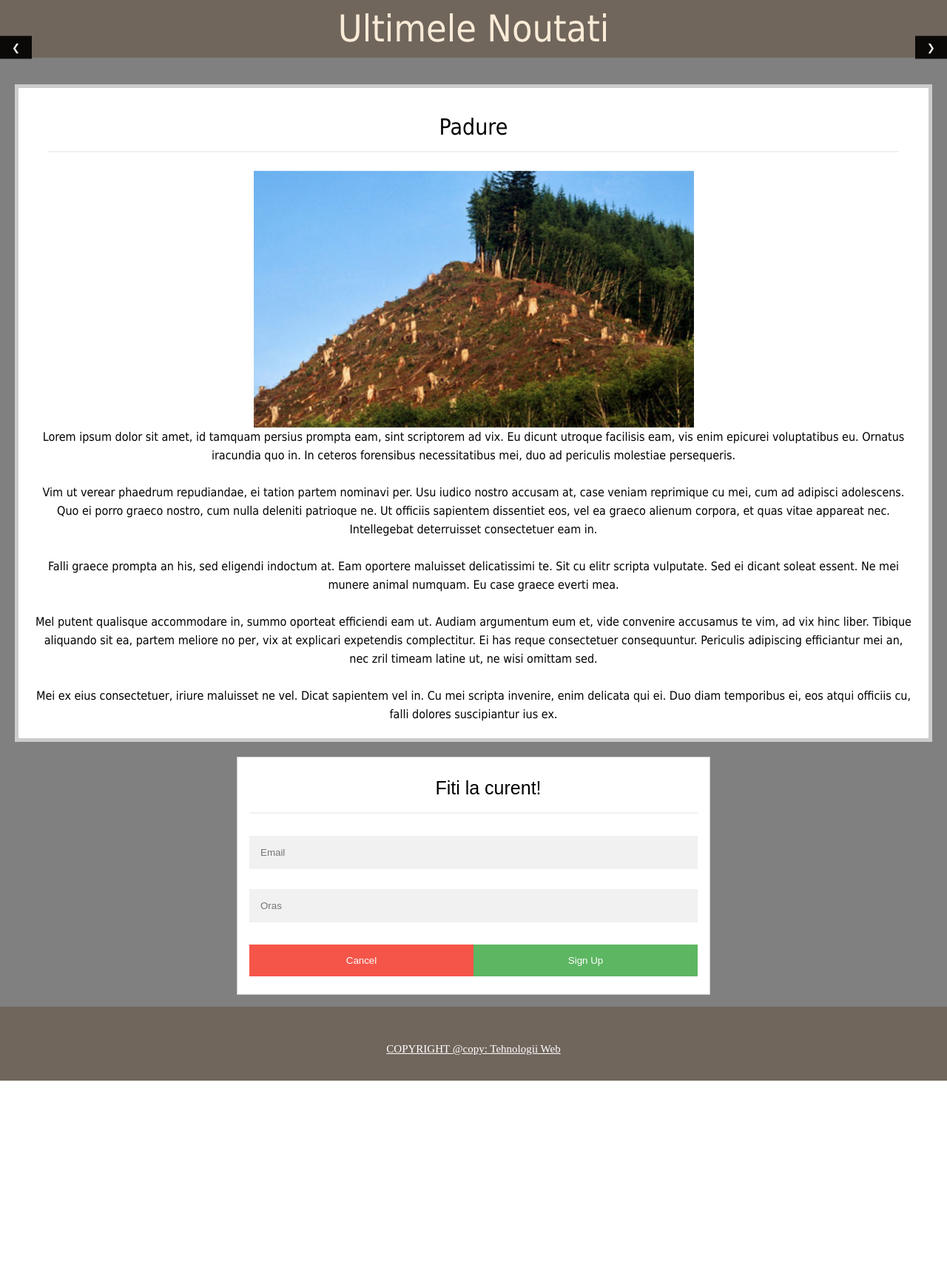
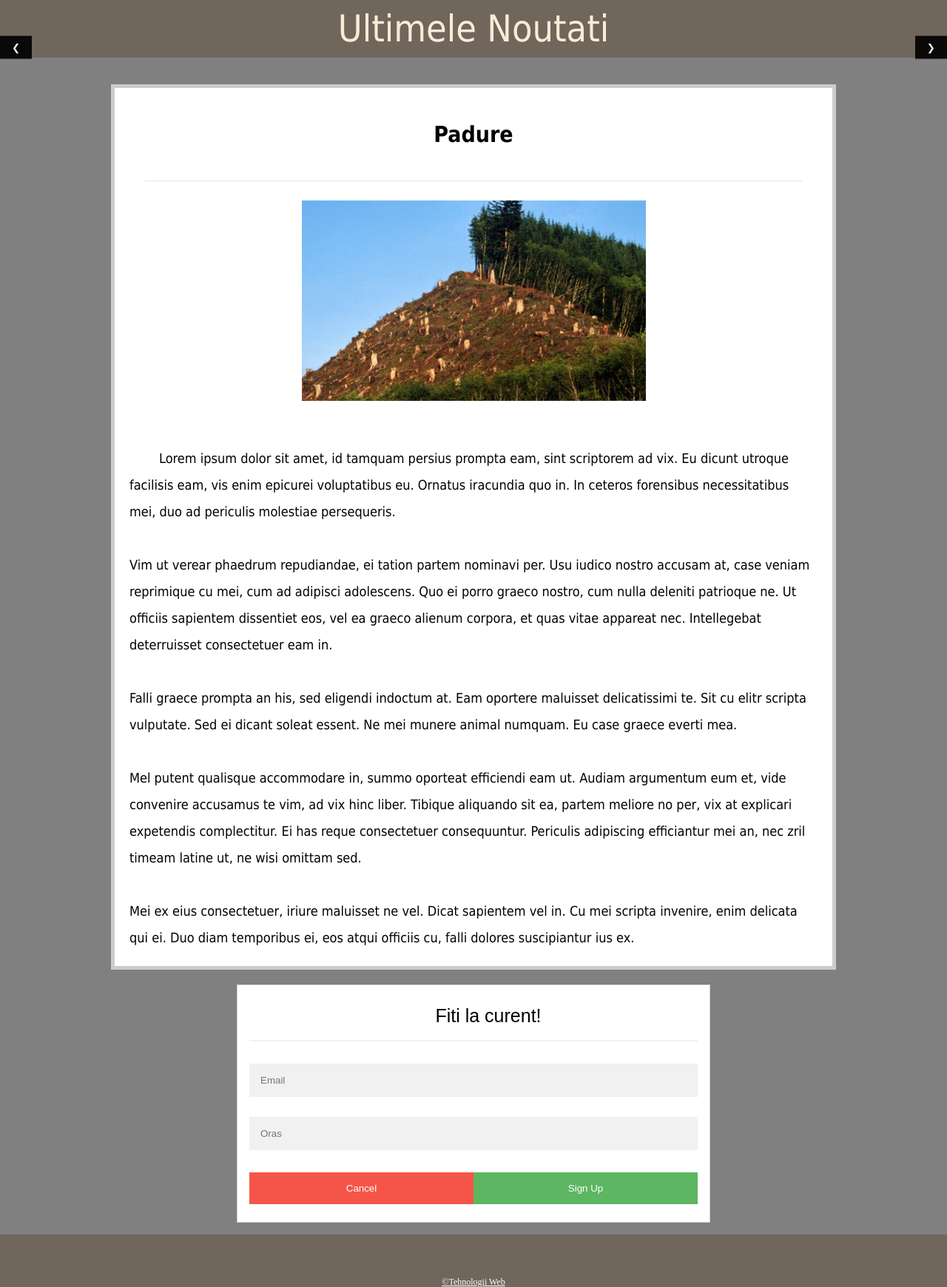
Before and after one commit to doriangh/Crisis-Containment-Service---A7, a PHP site: page / in a window 1280 px wide. Shown: the part 344-2084 px from the top of the page at 74% size. Before the commit the page ends 1805 px from the top, so only its background shows below. Run offline with PHP 8.4, Linux system fonts and the light colour scheme.

Commit message:
Mici modificari la fisierul de stil, si la pagina Acasa si Adauga

```diff
--- a/adauga.html
+++ b/adauga.html
@@ -2,8 +2,8 @@
 <html lang="ro">
 
     <head>
+        <title>Adauga Eveniment</title>
         <link rel="stylesheet" type="text/css" href="adauga.css">
-        <title>CriC</title>
 
     </head>
 
--- a/index.html
+++ b/index.html
@@ -45,7 +45,9 @@
              <h3>Padure</h3>
          <hr>
              <br>
-            <img src="padure.jpg"> <br>
+            <img src="padure.jpg">
+
+             <p>
             Lorem ipsum dolor sit amet, id tamquam persius prompta eam, sint scriptorem ad vix. Eu dicunt utroque facilisis eam, vis enim epicurei voluptatibus eu. Ornatus iracundia quo in. In ceteros forensibus necessitatibus mei, duo ad periculis molestiae persequeris. <br> <br>
 
             Vim ut verear phaedrum repudiandae, ei tation partem nominavi per. Usu iudico nostro accusam at, case veniam reprimique cu mei, cum ad adipisci adolescens. Quo ei porro graeco nostro, cum nulla deleniti patrioque ne. Ut officiis sapientem dissentiet eos, vel ea graeco alienum corpora, et quas vitae appareat nec. Intellegebat deterruisset consectetuer eam in. <br> <br>
@@ -55,6 +57,7 @@
             Mel putent qualisque accommodare in, summo oporteat efficiendi eam ut. Audiam argumentum eum et, vide convenire accusamus te vim, ad vix hinc liber. Tibique aliquando sit ea, partem meliore no per, vix at explicari expetendis complectitur. Ei has reque consectetuer consequuntur. Periculis adipiscing efficiantur mei an, nec zril timeam latine ut, ne wisi omittam sed. <br> <br>
 
             Mei ex eius consectetuer, iriure maluisset ne vel. Dicat sapientem vel in. Cu mei scripta invenire, enim delicata qui ei. Duo diam temporibus ei, eos atqui officiis cu, falli dolores suscipiantur ius ex. <br>
+             </p>
 
          </article>
 
@@ -66,7 +69,8 @@
          <hr>
              <br>
 
-            <img src="lac.jpg"> <br>
+            <img src="lac.jpg">
+             <p>
             Aici avem exemplu de un aparat de cafea  <br> <br>
 
             Vim ut verear phaedrum repudiandae, ei tation partem nominavi per. Usu iudico nostro accusam at, case veniam reprimique cu mei, cum ad adipisci adolescens. Quo ei porro graeco nostro, cum nulla deleniti patrioque ne. Ut officiis sapientem dissentiet eos, vel ea graeco alienum corpora, et quas vitae appareat nec. Intellegebat deterruisset consectetuer eam in. <br> <br>
@@ -77,6 +81,7 @@
 
             Mei ex eius consectetuer, iriure maluisset ne vel. Dicat sapientem vel in. Cu mei scripta invenire, enim delicata qui ei. Duo diam temporibus ei, eos atqui officiis cu, falli dolores suscipiantur ius ex. <br>
 
+             </p>
          </article>
 
          <button class="test-btn black-btn left-display-btn" onclick="plusDivs(-1)">&#10094;</button>
@@ -113,7 +118,7 @@
     </div>
 
  	<footer>
- 		<h1><u>COPYRIGHT @copy: Tehnologii Web</u></h1>
+ 		<h1><u>&copy;Tehnologii Web</u></h1>
  	</footer>
 
     </div>
--- a/style.css
+++ b/style.css
@@ -7,31 +7,6 @@ html {
     width: 100%;
 }
 
-div, span, applet, object, iframe,
-h1, h2, h3, h4, h5, h6, p, blockquote, pre,
-a, abbr, acronym, address, big, cite, code,
-del, dfn, em, img, ins, kbd, q, s, samp,
-small, strike, strong, sub, sup, tt, var,
-b, u, i, center,
-dl, dt, dd, ol, ul, li,
-fieldset, form, label, legend,
-table, caption, tbody, tfoot, thead, tr, th, td,
-article, aside, canvas, details, embed,
-figure, figcaption, footer, header, hgroup,
-menu, nav, output, ruby, section, summary,
-time, mark, audio, video {
-	margin: 0;
-	padding: 0;
-	border: 0;
-	font-size: 100%;
-	font: inherit;
-	vertical-align: baseline;
-}
-/* HTML5 display-role reset for older browsers */
-article, aside, details, figcaption, figure,
-footer, header, hgroup, menu, nav, section {
-	display: block;
-}
 body {
 	line-height: 1;
     margin: 0px;
@@ -41,24 +16,13 @@ body {
 }
 
 
-/*Inceputul editarilor noastre */
-
-@font-face{
-    font-family: 'Calibri';
-    src: url("microsoft.com/typography/fonts/family.aspx");
-
-}
-
-
-
-
-
 header h1 {
     font-size: 50px;
     text-align: center;
     color: antiquewhite;
     margin: 14px 0 14px 0;
     font-family: Tahoma;
+    font-weight: 500;
 }
 
 div img{
@@ -105,12 +69,17 @@ footer{
 	width: 100%;
     height: 20px;
 	background-color: #70665c;
-	padding: 50px 0px;
+	padding: 50px 0 0 0;
 	text-align: center;
 	font-size: 15px;
 	color: white;
     bottom: 0;
 
+}
+
+footer h1 {
+    font-size: 12px;
+    font-weight: 100;
 }
 
 
@@ -363,7 +332,7 @@ button {
 
 .articol {
     border: 5px solid #ccc;
-    margin: 20px 20px 20px 20px;
+    margin: 20px 150px;
     background-color: white;
 }
 
@@ -385,6 +354,19 @@ button {
     padding: 0;
     border: 0;
     vertical-align: middle
+}
+
+@media screen and (max-width: 1000px){
+    .articol {
+        margin: 20px 20px 20px 20px;
+    }
+}
+
+.articol p {
+    font-size: 18px;
+    margin-top: 60px;
+    font-family: Tahoma;
+    text-align: left;
 }
 
 .test-btn, test-button {
```
